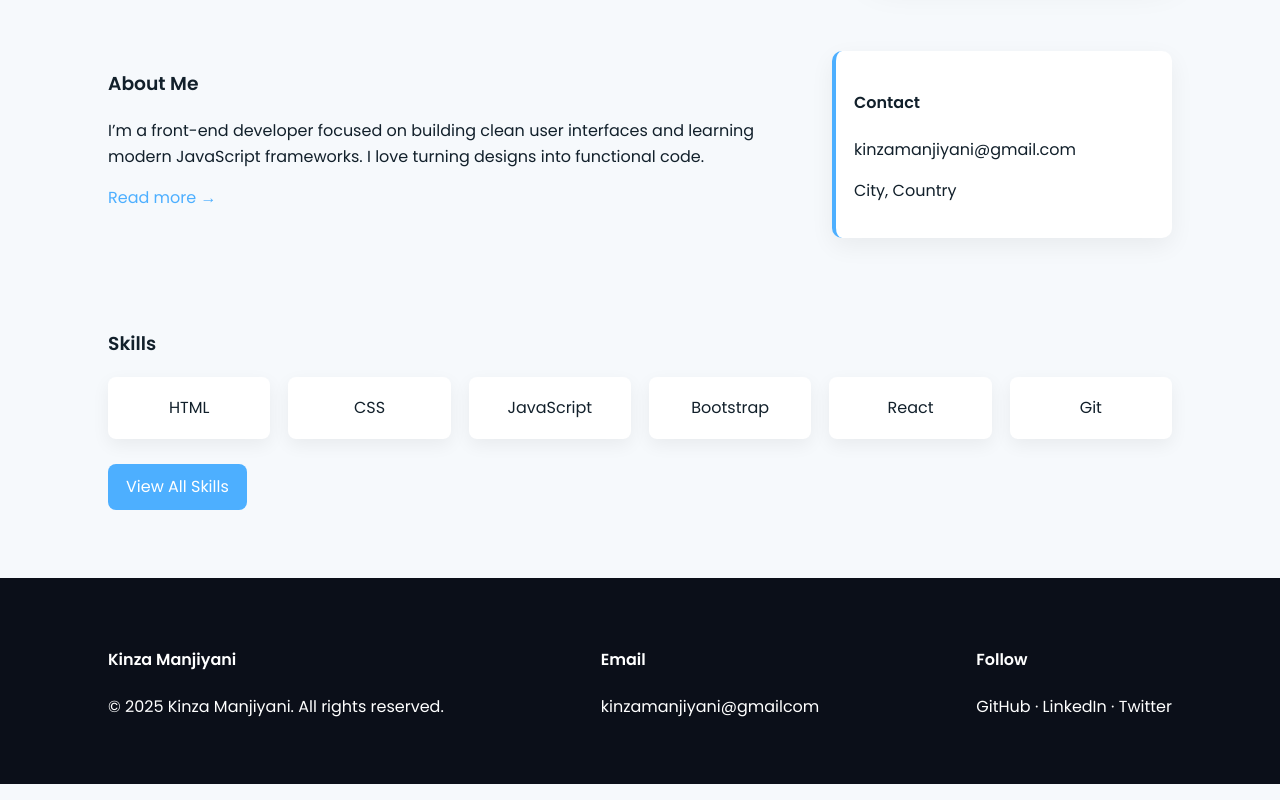
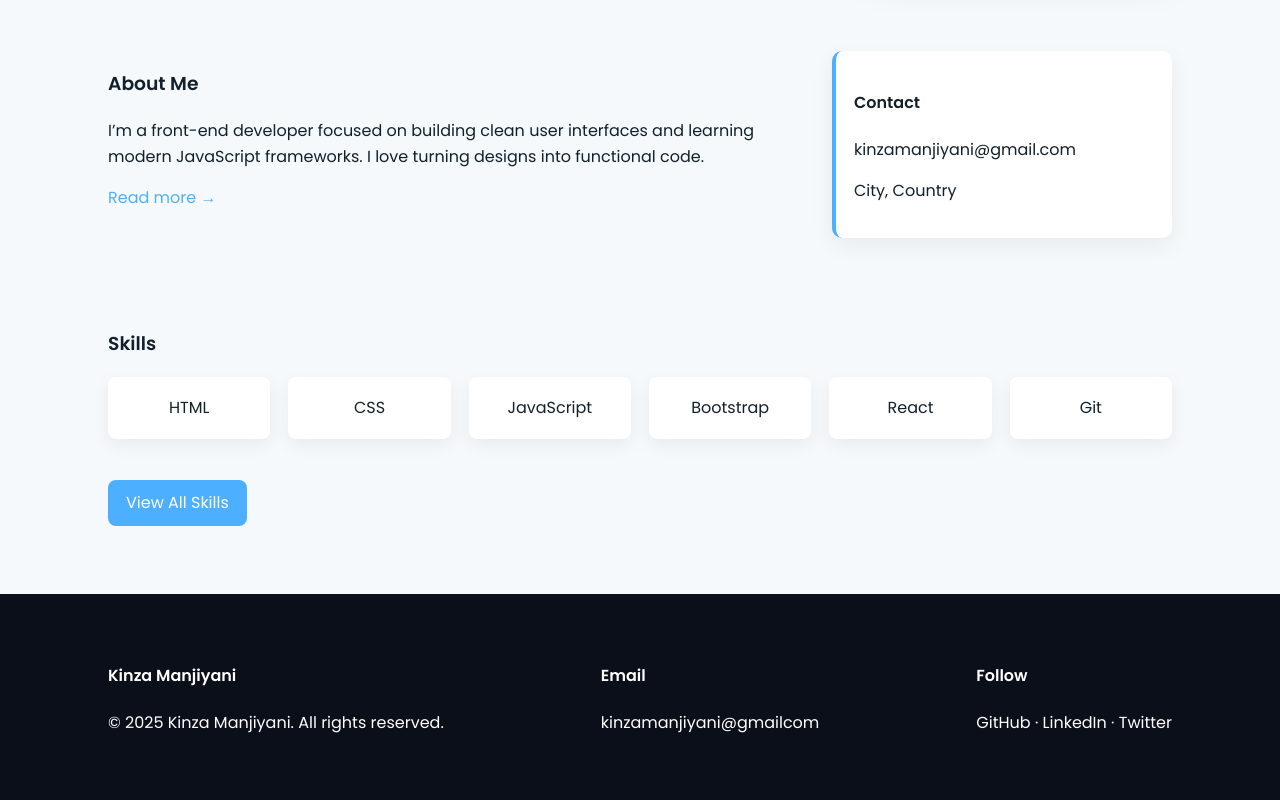
Before and after one commit to kinziiee21/portfolioweb, a plain HTML site: page index.html in a window 1280 px wide. Shown: the part 579-1379 px from the top of the page. Drawn offline with Linux system fonts and the light colour scheme.

Commit message:
Update pstyle.css

```diff
--- a/pstyle.css
+++ b/pstyle.css
@@ -247,3 +247,4 @@ img, .hero-image img, .project-card img, .about-img img {
 body.menu-open {
   overflow-x: hidden; /* avoid horizontal scroll when menu open */
 }
+.skills-cta { margin-top: 16px; display:flex; justify-content:flex-start; }
```
